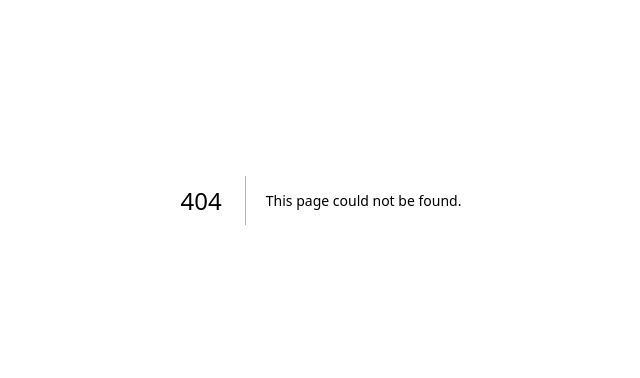
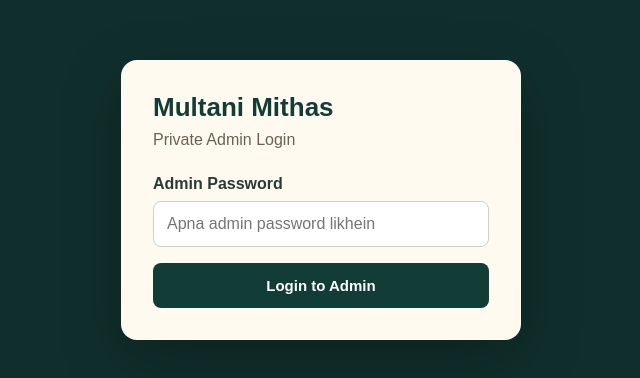
Before and after one commit to saifthe122-ai/Multani-Miithas, a Next.js app: page /admin-login in a window 1280 px wide. Before the commit this address had no page. Shown: the part 200-578 px from the top of the page, without its empty margins (319-959 px from the left). Built offline with nearby package versions, Linux system fonts and the light colour scheme.

Commit message:
login/page.tsx

```diff
--- /dev/null
+++ b/src/app/admin-login/page.tsx
@@ -0,0 +1,138 @@
+
+"use client";
+
+import { useState, type FormEvent } from "react";
+import { useRouter } from "next/navigation";
+
+export default function AdminLoginPage() {
+  const router = useRouter();
+  const [password, setPassword] = useState("");
+  const [message, setMessage] = useState("");
+  const [loading, setLoading] = useState(false);
+
+  async function handleSubmit(event: FormEvent<HTMLFormElement>) {
+    event.preventDefault();
+    setMessage("");
+    setLoading(true);
+
+    try {
+      const response = await fetch("/api/admin/auth/login", {
+        method: "POST",
+        headers: {
+          "Content-Type": "application/json",
+        },
+        body: JSON.stringify({ password }),
+      });
+
+      const result = await response.json();
+
+      if (!response.ok || !result.success) {
+        setMessage(result.message || "Login nahi ho saka.");
+        return;
+      }
+
+      router.replace("/admin");
+      router.refresh();
+    } catch {
+      setMessage("Connection ka masla hai. Dobara koshish karo.");
+    } finally {
+      setLoading(false);
+    }
+  }
+
+  return (
+    <main
+      style={{
+        minHeight: "100vh",
+        display: "flex",
+        alignItems: "center",
+        justifyContent: "center",
+        padding: "24px",
+        background: "#102f2c",
+        fontFamily: "Arial, sans-serif",
+      }}
+    >
+      <form
+        onSubmit={handleSubmit}
+        style={{
+          width: "100%",
+          maxWidth: "400px",
+          padding: "32px",
+          borderRadius: "16px",
+          background: "#fffaf0",
+          boxShadow: "0 20px 60px rgba(0,0,0,0.25)",
+        }}
+      >
+        <h1
+          style={{
+            margin: "0 0 8px",
+            color: "#123d37",
+            fontSize: "26px",
+          }}
+        >
+          Multani Mithas
+        </h1>
+
+        <p style={{ color: "#6b6254", marginBottom: "26px" }}>
+          Private Admin Login
+        </p>
+
+        <label
+          htmlFor="admin-password"
+          style={{
+            display: "block",
+            marginBottom: "8px",
+            fontWeight: 600,
+            color: "#263c36",
+          }}
+        >
+          Admin Password
+        </label>
+
+        <input
+          id="admin-password"
+          type="password"
+          value={password}
+          onChange={(event) => setPassword(event.target.value)}
+          autoComplete="current-password"
+          required
+          maxLength={500}
+          placeholder="Apna admin password likhein"
+          style={{
+            boxSizing: "border-box",
+            width: "100%",
+            padding: "13px",
+            border: "1px solid #c9d3cc",
+            borderRadius: "8px",
+            fontSize: "16px",
+            marginBottom: "16px",
+          }}
+        />
+
+        {message && (
+          <p role="alert" style={{ color: "#b42318", fontSize: "14px" }}>
+            {message}
+          </p>
+        )}
+
+        <button
+          type="submit"
+          disabled={loading}
+          style={{
+            width: "100%",
+            padding: "14px",
+            border: "none",
+            borderRadius: "8px",
+            background: loading ? "#68827b" : "#123d37",
+            color: "#fff",
+            fontWeight: 700,
+            fontSize: "15px",
+            cursor: loading ? "wait" : "pointer",
+          }}
+        >
+          {loading ? "Checking..." : "Login to Admin"}
+        </button>
+      </form>
+    </main>
+  );
+}
```
